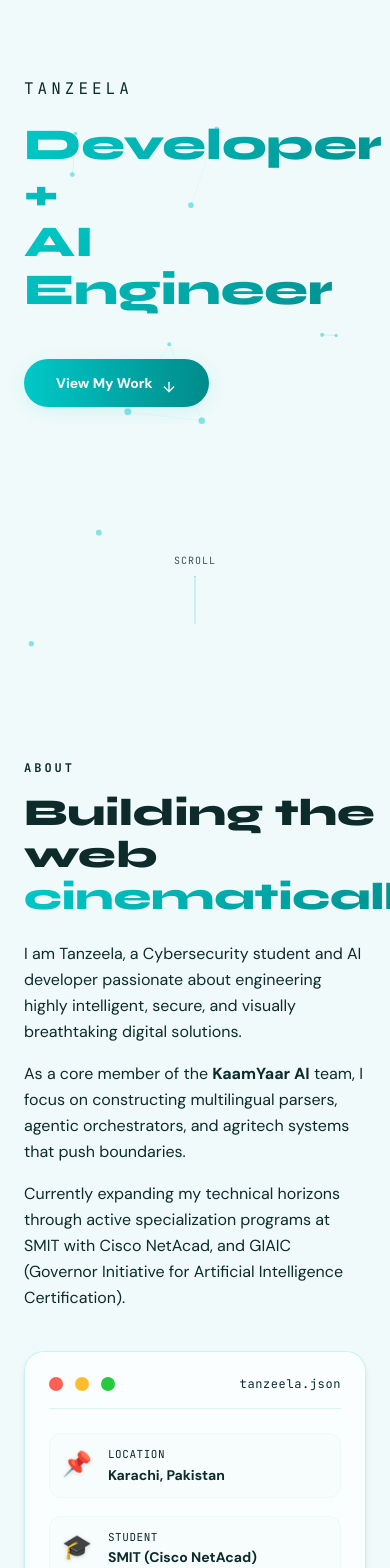
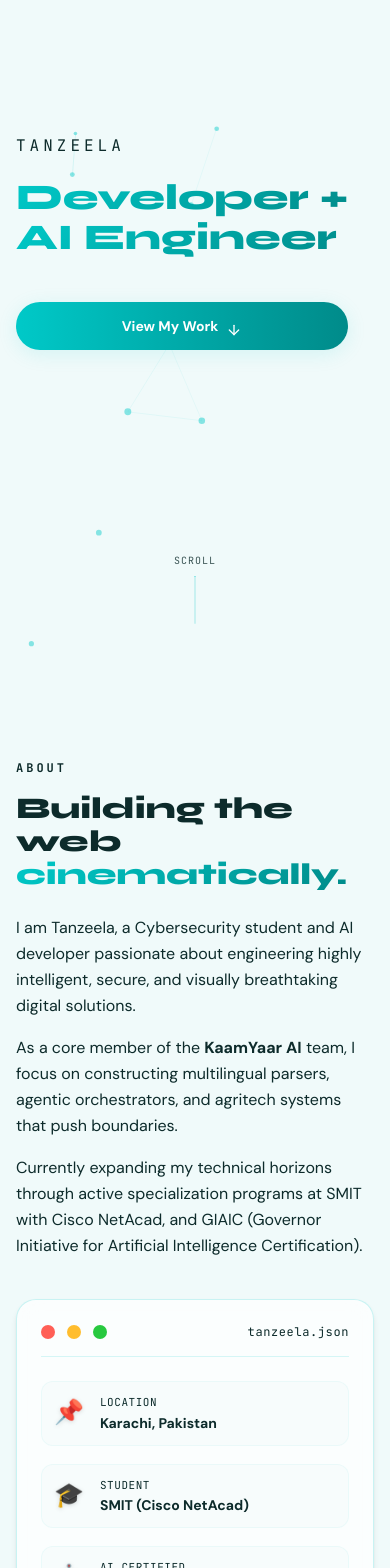
Before and after one commit to 84657890737665/Tanzeela-s-portfolio, a React (Vite) app: page / in a window 390 px wide. Shown: the part 180-1748 px from the top of the page. Built offline with nearby package versions, Linux system fonts and the light colour scheme.

Commit message:
responsive

```diff
--- a/src/components/About.jsx
+++ b/src/components/About.jsx
@@ -35,7 +35,7 @@ export default function About() {
   return (
     <section
       id="about"
-      className="w-full py-24 md:py-32 px-6 md:px-12 bg-cloud flex justify-center items-center overflow-hidden"
+      className="w-full py-24 md:py-32 px-4 md:px-8 xl:px-16 bg-cloud flex justify-center items-center overflow-hidden"
     >
       <motion.div
         variants={containerVariants}
@@ -52,7 +52,7 @@ export default function About() {
           <span className="font-mono text-xs font-semibold uppercase tracking-[0.25em] text-tealMuted mb-4">
             about
           </span>
-          <h2 className="font-display font-black text-[38px] sm:text-[48px] md:text-[56px] leading-[1.1] text-tealDark mb-6 selection:bg-aqua/20">
+          <h2 className="font-display font-black text-3xl sm:text-4xl md:text-[56px] leading-[1.1] text-tealDark mb-6 selection:bg-aqua/20">
             Building the web <br />
             <span className="text-gradient">cinematically.</span>
           </h2>
--- a/src/components/Contact.jsx
+++ b/src/components/Contact.jsx
@@ -11,7 +11,7 @@ export default function Contact() {
   return (
     <section
       id="contact"
-      className="w-full py-24 md:py-32 px-6 md:px-12 bg-cloud flex justify-center items-center overflow-hidden"
+      className="w-full py-24 md:py-32 px-4 md:px-8 xl:px-16 bg-cloud flex justify-center items-center overflow-hidden"
     >
       <div className="w-full max-w-5xl flex flex-col items-center">
         {/* Section Header */}
@@ -19,7 +19,7 @@ export default function Contact() {
           <span className="font-mono text-xs font-semibold uppercase tracking-[0.25em] text-tealMuted mb-3">
             contact
           </span>
-          <h2 className="font-display font-black text-4xl sm:text-[48px] text-tealDark leading-[1.1] selection:bg-aqua/20">
+          <h2 className="font-display font-black text-4xl md:text-[48px] text-tealDark leading-[1.1] selection:bg-aqua/20">
             Let's Build <span className="text-gradient">Something.</span>
           </h2>
         </div>
@@ -43,7 +43,7 @@ export default function Contact() {
             whileHover={{ scale: 1.03, boxShadow: "0 0 24px rgba(0, 201, 200, 0.45)" }}
             whileTap={{ scale: 0.98 }}
             onClick={handleEmailClick}
-            className="flex items-center gap-3 bg-gradient-to-r from-aqua to-aqua-dark text-white font-body font-semibold px-8 py-4 rounded-full cursor-pointer transition-all duration-300 shadow-md mb-8 select-none"
+            className="flex items-center justify-center gap-3 bg-gradient-to-r from-aqua to-aqua-dark text-white font-body font-semibold px-8 py-4 rounded-full cursor-pointer transition-all duration-300 shadow-md mb-8 select-none w-full md:w-auto min-h-[44px]"
           >
             <Mail size={18} />
             <span className="text-sm sm:text-base">tanzeelaarshad320@gmail.com</span>
--- a/src/components/Education.jsx
+++ b/src/components/Education.jsx
@@ -24,7 +24,7 @@ export default function Education() {
   return (
     <section
       id="education"
-      className="w-full py-24 md:py-32 px-6 md:px-12 bg-white flex justify-center items-center overflow-hidden"
+      className="w-full py-24 md:py-32 px-4 md:px-8 xl:px-16 bg-white flex justify-center items-center overflow-hidden"
     >
       <div className="w-full max-w-5xl flex flex-col items-start">
         {/* Section Header */}
@@ -32,7 +32,7 @@ export default function Education() {
           <span className="font-mono text-xs font-semibold uppercase tracking-[0.25em] text-tealMuted mb-3">
             education
           </span>
-          <h2 className="font-display font-black text-4xl sm:text-[48px] text-tealDark leading-[1.1] selection:bg-aqua/20">
+          <h2 className="font-display font-black text-4xl md:text-[48px] text-tealDark leading-[1.1] selection:bg-aqua/20">
             Where I <span className="text-gradient">Learn.</span>
           </h2>
         </div>
--- a/src/components/Hero.jsx
+++ b/src/components/Hero.jsx
@@ -106,7 +106,7 @@ export default function Hero() {
   return (
     <section
       id="home"
-      className="relative w-full h-screen bg-[#F0FAFA] overflow-hidden flex flex-col justify-center items-start px-6 md:px-16 lg:px-24"
+      className="relative w-full h-screen bg-[#F0FAFA] overflow-hidden flex flex-col justify-center items-start px-4 md:px-8 xl:px-16"
     >
       {/* Background Canvas Particles */}
       <canvas
@@ -132,7 +132,7 @@ export default function Hero() {
             initial={{ opacity: 0, y: 80 }}
             animate={{ opacity: 1, y: 0 }}
             transition={{ duration: 0.9, delay: 0.5, ease: [0.16, 1, 0.3, 1] }}
-            className="font-display font-extrabold text-[44px] sm:text-[64px] md:text-[96px] text-gradient selection:bg-aqua/20"
+            className="font-display font-extrabold text-4xl sm:text-5xl md:text-[64px] xl:text-[96px] text-gradient selection:bg-aqua/20"
           >
             Developer +
           </motion.h1>
@@ -140,7 +140,7 @@ export default function Hero() {
             initial={{ opacity: 0, y: 80 }}
             animate={{ opacity: 1, y: 0 }}
             transition={{ duration: 0.9, delay: 0.7, ease: [0.16, 1, 0.3, 1] }}
-            className="font-display font-extrabold text-[44px] sm:text-[64px] md:text-[96px] text-gradient selection:bg-aqua/20"
+            className="font-display font-extrabold text-4xl sm:text-5xl md:text-[64px] xl:text-[96px] text-gradient selection:bg-aqua/20"
           >
             AI Engineer
           </motion.h1>
@@ -154,7 +154,7 @@ export default function Hero() {
           onClick={handleScrollToWork}
           whileHover={{ scale: 1.05 }}
           whileTap={{ scale: 0.98 }}
-          className="px-8 py-3.5 bg-gradient-to-r from-aqua to-aqua-dark text-white font-body font-semibold text-sm rounded-full shadow-soft hover:shadow-glow transition-all duration-300 flex items-center gap-2 group cursor-pointer z-20"
+          className="px-8 py-3.5 bg-gradient-to-r from-aqua to-aqua-dark text-white font-body font-semibold text-sm rounded-full shadow-soft hover:shadow-glow transition-all duration-300 flex items-center justify-center gap-2 group cursor-pointer z-20 w-full md:w-auto"
         >
           View My Work
           <motion.span
--- a/src/components/Navbar.jsx
+++ b/src/components/Navbar.jsx
@@ -91,7 +91,7 @@ export default function Navbar() {
       initial="hidden"
       animate="visible"
       variants={navbarVariants}
-      className="fixed top-6 left-0 right-0 z-50 flex justify-center px-4"
+      className="fixed top-6 left-0 right-0 z-50 flex justify-center px-4 md:px-8 xl:px-16"
     >
       <div className="w-full max-w-5xl glass-card flex items-center justify-between px-6 py-3 md:py-2.5 rounded-bento border border-aqua/20 shadow-soft transition-all duration-300">
         {/* Logo */}
--- a/src/components/Projects.jsx
+++ b/src/components/Projects.jsx
@@ -35,7 +35,7 @@ export default function Projects() {
   return (
     <section
       id="projects"
-      className="w-full py-24 md:py-32 px-6 md:px-12 bg-white flex justify-center items-center overflow-hidden"
+      className="w-full py-24 md:py-32 px-4 md:px-8 xl:px-16 bg-white flex justify-center items-center overflow-hidden"
     >
       <div className="w-full max-w-5xl flex flex-col items-start">
         {/* Section Header */}
@@ -43,7 +43,7 @@ export default function Projects() {
           <span className="font-mono text-xs font-semibold uppercase tracking-[0.25em] text-tealMuted mb-3">
             projects
           </span>
-          <h2 className="font-display font-black text-4xl sm:text-[48px] text-tealDark leading-[1.1] selection:bg-aqua/20">
+          <h2 className="font-display font-black text-4xl md:text-[48px] text-tealDark leading-[1.1] selection:bg-aqua/20">
             Things I've <span className="text-gradient">Built.</span>
           </h2>
         </div>
--- a/src/components/Skills.jsx
+++ b/src/components/Skills.jsx
@@ -24,7 +24,7 @@ export default function Skills() {
   return (
     <section
       id="skills"
-      className="w-full py-24 md:py-32 px-6 md:px-12 bg-cloud flex justify-center items-center overflow-hidden"
+      className="w-full py-24 md:py-32 px-4 md:px-8 xl:px-16 bg-cloud flex justify-center items-center overflow-hidden"
     >
       <div className="w-full max-w-5xl flex flex-col items-start">
         {/* Section Header */}
@@ -32,7 +32,7 @@ export default function Skills() {
           <span className="font-mono text-xs font-semibold uppercase tracking-[0.25em] text-tealMuted mb-3">
             skills
           </span>
-          <h2 className="font-display font-black text-4xl sm:text-[48px] text-tealDark leading-[1.1] selection:bg-aqua/20">
+          <h2 className="font-display font-black text-4xl md:text-[48px] text-tealDark leading-[1.1] selection:bg-aqua/20">
             My <span className="text-gradient">Toolkit.</span>
           </h2>
         </div>
@@ -45,8 +45,8 @@ export default function Skills() {
           viewport={{ once: true, margin: "-80px" }}
           className="w-full flex flex-col gap-6"
         >
-          {/* Main 3 Categories Grid */}
-          <div className="grid grid-cols-1 md:grid-cols-3 gap-6">
+          {/* Main Categories Grid */}
+          <div className="grid grid-cols-1 sm:grid-cols-2 md:grid-cols-3 gap-6">
             {skillsData.categories.map((category) => (
               <motion.div
                 key={category.id}
```
